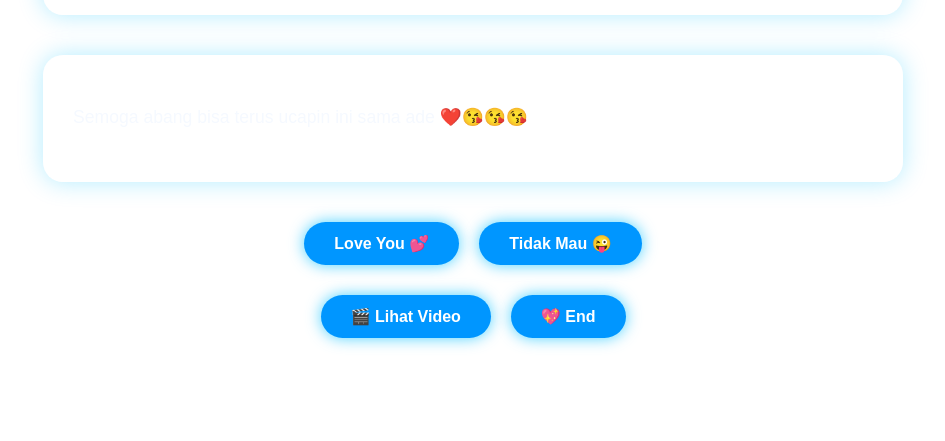
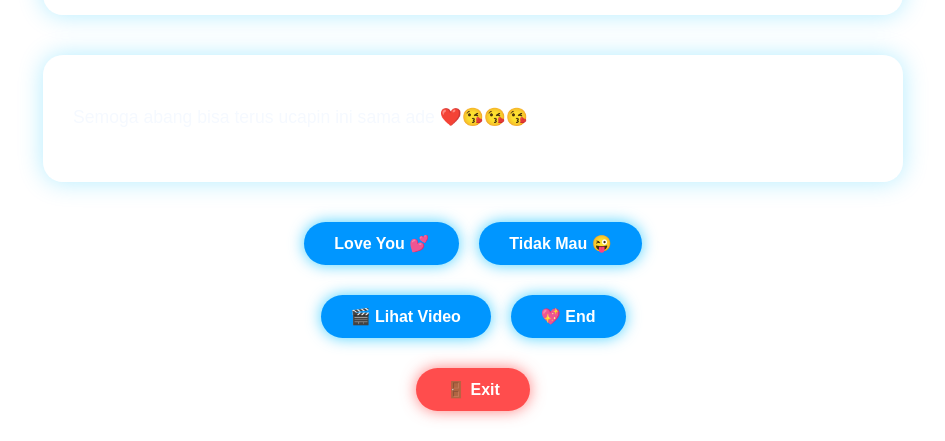
Before and after one commit to Mailsr07/Happy-Birthday-Sayang-main, a plain HTML site: page slide2.html in a window 1280 px wide. Shown: the part 895-1336 px from the top of the page, without its empty margins (167-1112 px from the left). Before the commit the page ends 1263 px from the top, so only its background shows below. Drawn offline with Linux system fonts and the light colour scheme.

Commit message:
Implement exit button with close functionality
Added an exit button with functionality to close the page.

```diff
--- a/slide2.html
+++ b/slide2.html
@@ -5,7 +5,6 @@
     <meta name="viewport" content="width=device-width, initial-scale=1.0" />
     <title>Selamat Ulang Tahun Sayang🥳🥳🥳</title>
     <style>
-      /* 🌈 Gaya dasar halaman */
       body {
         margin: 0;
         padding: 0;
@@ -14,7 +13,6 @@
         font-family: "Poppins", sans-serif;
       }
 
-      /* 🎥 Video background */
       .video-background {
         position: fixed;
         top: 0;
@@ -32,7 +30,6 @@
         filter: brightness(0.5);
       }
 
-      /* 🖼️ Barisan gambar */
       .image-row {
         display: flex;
         flex-wrap: wrap;
@@ -55,7 +52,6 @@
         box-shadow: 0 0 25px rgba(255, 255, 255, 0.6);
       }
 
-      /* 🩵 Judul utama */
       .title {
         text-align: center;
         font-size: 2.5rem;
@@ -64,7 +60,6 @@
         font-weight: 700;
       }
 
-      /* 💌 Pesan utama */
       .message,
       .message-2 {
         max-width: 800px;
@@ -84,12 +79,12 @@
         font-size: 1.1rem;
       }
 
-      /* 🔘 Tombol navigasi */
       .button-row {
         display: flex;
         justify-content: center;
         gap: 20px;
         margin: 30px 0;
+        flex-wrap: wrap;
       }
 
       .next-button {
@@ -109,7 +104,24 @@
         box-shadow: 0 0 25px rgba(0, 191, 255, 1);
       }
 
-      /* 📱 Responsif di HP */
+      /* 🔴 Tombol exit */
+      .exit-button {
+        background-color: #ff4d4d;
+        color: white;
+        padding: 12px 30px;
+        border-radius: 30px;
+        text-decoration: none;
+        font-weight: 600;
+        box-shadow: 0 0 15px rgba(255, 77, 77, 0.7);
+        transition: all 0.3s ease;
+      }
+
+      .exit-button:hover {
+        background-color: #e60000;
+        transform: scale(1.05);
+        box-shadow: 0 0 25px rgba(255, 50, 50, 1);
+      }
+
       @media (max-width: 600px) {
         .title {
           font-size: 1.8rem;
@@ -129,19 +141,16 @@
     </style>
   </head>
   <body>
-    <!-- 🔊 Musik background -->
     <audio autoplay loop>
       <source src="audio/CpDay.mp3" type="audio/mpeg" />
     </audio>
 
-    <!-- 🎥 Video background -->
     <div class="video-background">
       <video autoplay muted loop>
         <source src="img/bg vidio .mp4" type="video/mp4" />
       </video>
     </div>
 
-    <!-- 🖼️ Gambar ucapan -->
     <div class="image-row">
       <img src="img/sayang/1.jpg" />
       <img src="img/sayang/2.jpg" />
@@ -164,17 +173,17 @@
       <img src="img/sayang/20.jpg" />
     </div>
 
-    <!-- 🎉 Judul -->
     <div class="title">Happy Birthday Manusia paling cantik🩵</div>
 
-    <!-- 💬 Pesan -->
     <div class="message">
       <p>Selamat ulang tahun yaa manusia tercantik🩵</p>
       <p>
-        Semoga apa yang kamu mau dan apa yang kamu cita-citakan bisa terwujud yaa Sayanggggg 💖
-        Abang harap ade bisa selalu bahagia dalam keadaan apapun yaa, gak boleh nangis nanti cantiknya hilang hehe 😘
-        Oh yaa abang mau ucapin terima kasih karena ade udah jadi orang spesial di hidup abang 💙
-        Dan terakhir, semoga setiap harimu seindah senyummu dan penuh kebahagiaan seperti yang selalu ade berikan pada abang 💫
+        Semoga apa yang kamu mau dan apa yang kamu cita-citakan bisa terwujud
+        yaa Sayanggggg 💖 Abang harap ade bisa selalu bahagia dalam keadaan
+        apapun yaa, gak boleh nangis nanti cantiknya hilang hehe 😘 Oh yaa abang
+        mau ucapin terima kasih karena ade udah jadi orang spesial di hidup
+        abang 💙 Dan terakhir, semoga setiap harimu seindah senyummu dan penuh
+        kebahagiaan seperti yang selalu ade berikan pada abang 💫
       </p>
     </div>
 
@@ -182,7 +191,6 @@
       <p>Semoga abang bisa terus ucapin ini sama ade ❤️😘😘😘</p>
     </div>
 
-    <!-- 💞 Tombol navigasi -->
     <div class="button-row">
       <a href="https://wa.me/6281383212096?text=TerimaKasih" class="next-button">Love You 💕</a>
       <a href="slide3.html" class="next-button">Tidak Mau 😜</a>
@@ -192,5 +200,17 @@
       <a href="vidio.html" class="next-button">🎬 Lihat Video</a>
       <a href="bg.html" class="next-button">💖 End</a>
     </div>
+
+    <!-- 🧡 Tombol Exit -->
+    <div class="button-row">
+      <a href="#" class="exit-button" onclick="exitPage()">🚪 Exit</a>
+    </div>
+
+    <script>
+      function exitPage() {
+        alert("Dadah cantikku👋🏻👋🏻👋🏻 Semoga kamu suka ya sayang😘💖");
+        window.close();
+      }
+    </script>
   </body>
 </html>
```
